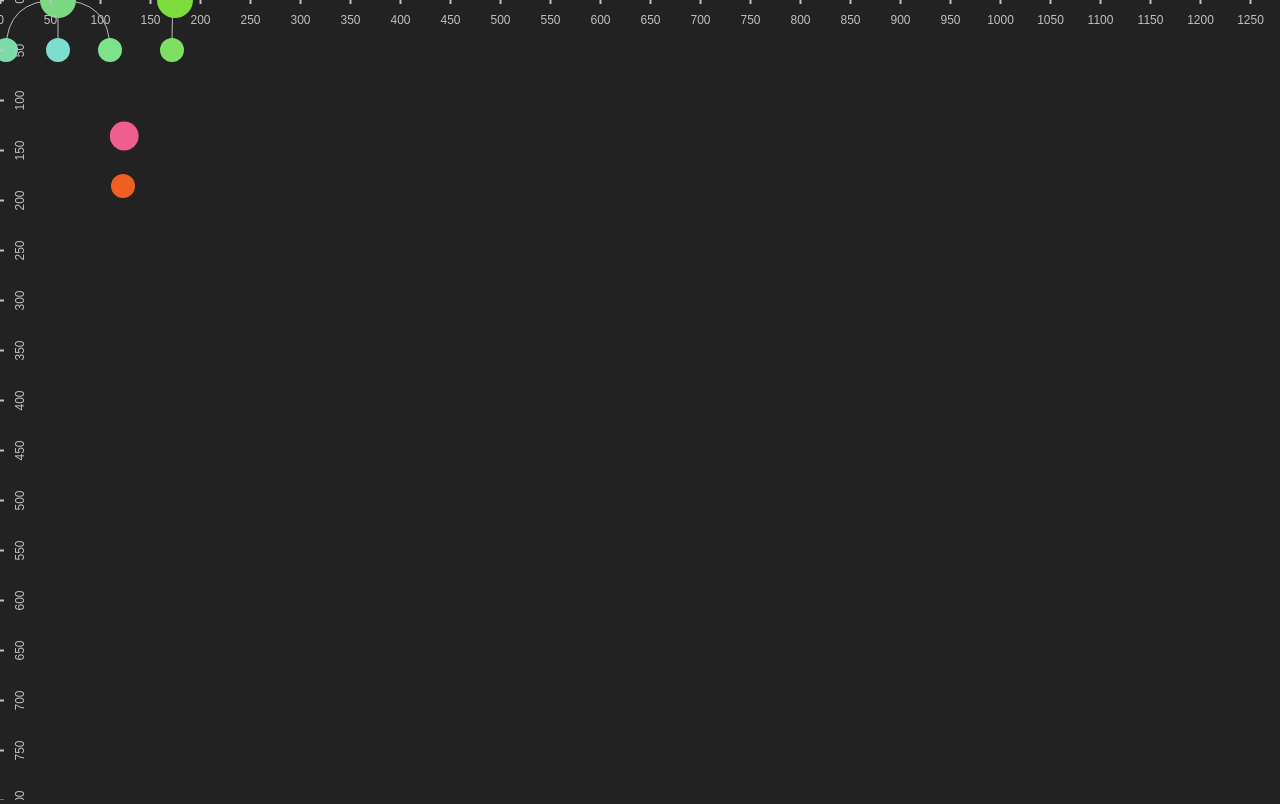
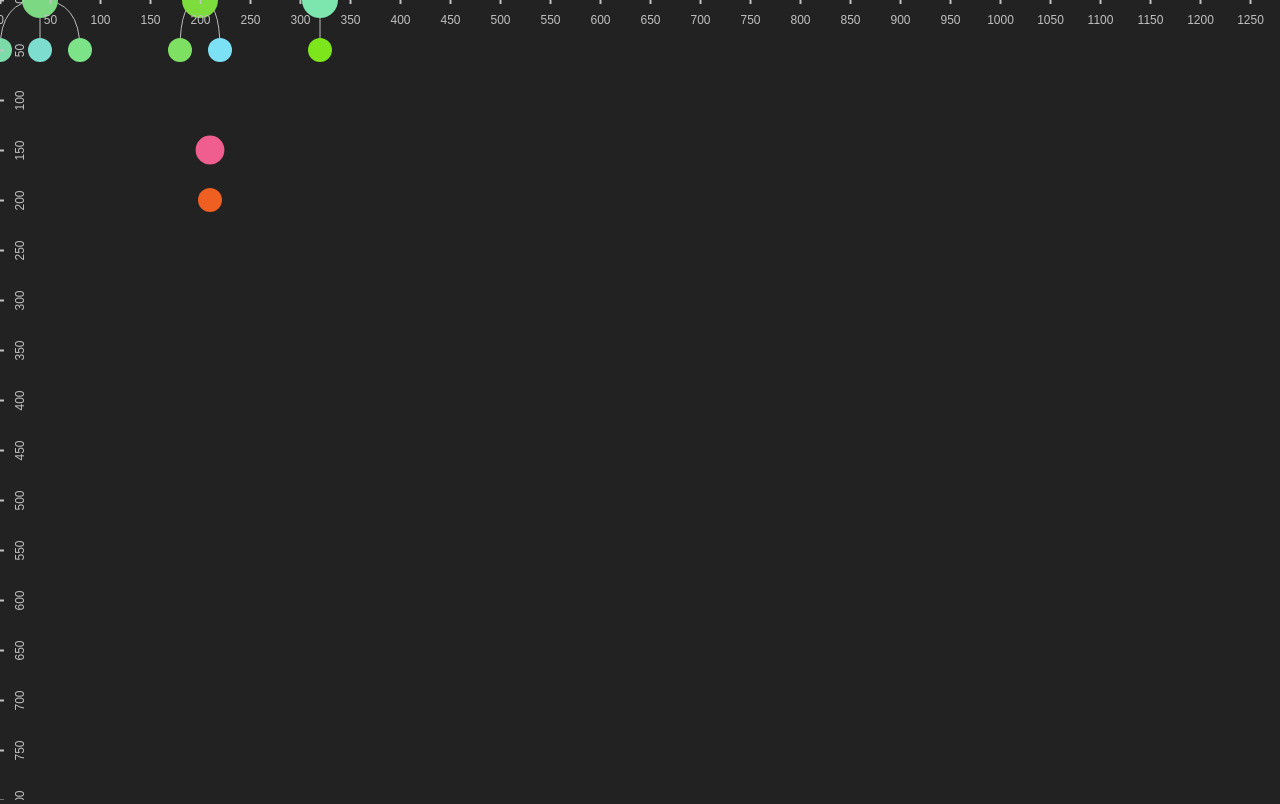
Before and after one commit to vicksiyi/component-relative, a plain HTML site: page index.html in a window 1280 px wide. Drawn offline with Linux system fonts and the light colour scheme.

Commit message:
fix: node pos:only one child

```diff
--- a/index.html
+++ b/index.html
@@ -35,7 +35,14 @@
                     name: 'master2',
                     type: 'symbolMaster',
                     fromId: null,
-                    children: ['0:4']
+                    children: ['0:4', "0:7"]
+                },
+                '0:8': {
+                    id: '0:8',
+                    name: 'master2',
+                    type: 'symbolMaster',
+                    fromId: null,
+                    children: ['0:9']
                 },
                 '0:3': {
                     id: '0:3',
@@ -65,6 +72,20 @@
                     fromId: null,
                     children: []
                 },
+                '0:7': {
+                    id: '0:7',
+                    name: 'master-child2',
+                    type: 'rectangle',
+                    fromId: null,
+                    children: []
+                },
+                '0:9': {
+                    id: '0:9',
+                    name: 'master-child2',
+                    type: 'rectangle',
+                    fromId: null,
+                    children: []
+                },
                 '1:0': {
                     id: '1:0',
                     name: 'instance',
@@ -80,7 +101,7 @@
                     children: []
                 }
             },
-            sources: ['0:1', '0:2'],
+            sources: ['0:1', '0:2', '0:8'],
             root: '1:0'
         });
     </script>
--- a/src/core/Scene.js
+++ b/src/core/Scene.js
@@ -107,8 +107,8 @@ export class Scene {
                 height += bound.height + offsetY;
             }
             const size = type2Size(node.type);
-            width = Math.max(width - offsetX, size);
-            height = Math.max(height - offsetY, size);
+            width = Math.max(width - offsetX, 0);
+            height = Math.max(height, height);
             x += width / 2;
             const info = { x, y, size, node };
             this.animatedTreeNodes.set(node.id, info);
@@ -119,7 +119,7 @@ export class Scene {
          * start 最开始source tree绘制的位置
          * gap 每个source tree之间的偏移
          */
-        const start = { x: 0, y: 0 }, gap = 50;
+        const start = { x: 0, y: 0 }, gap = 100;
         let maxHeight = 0;
         /**
          * 计算所有souces的位置
```
